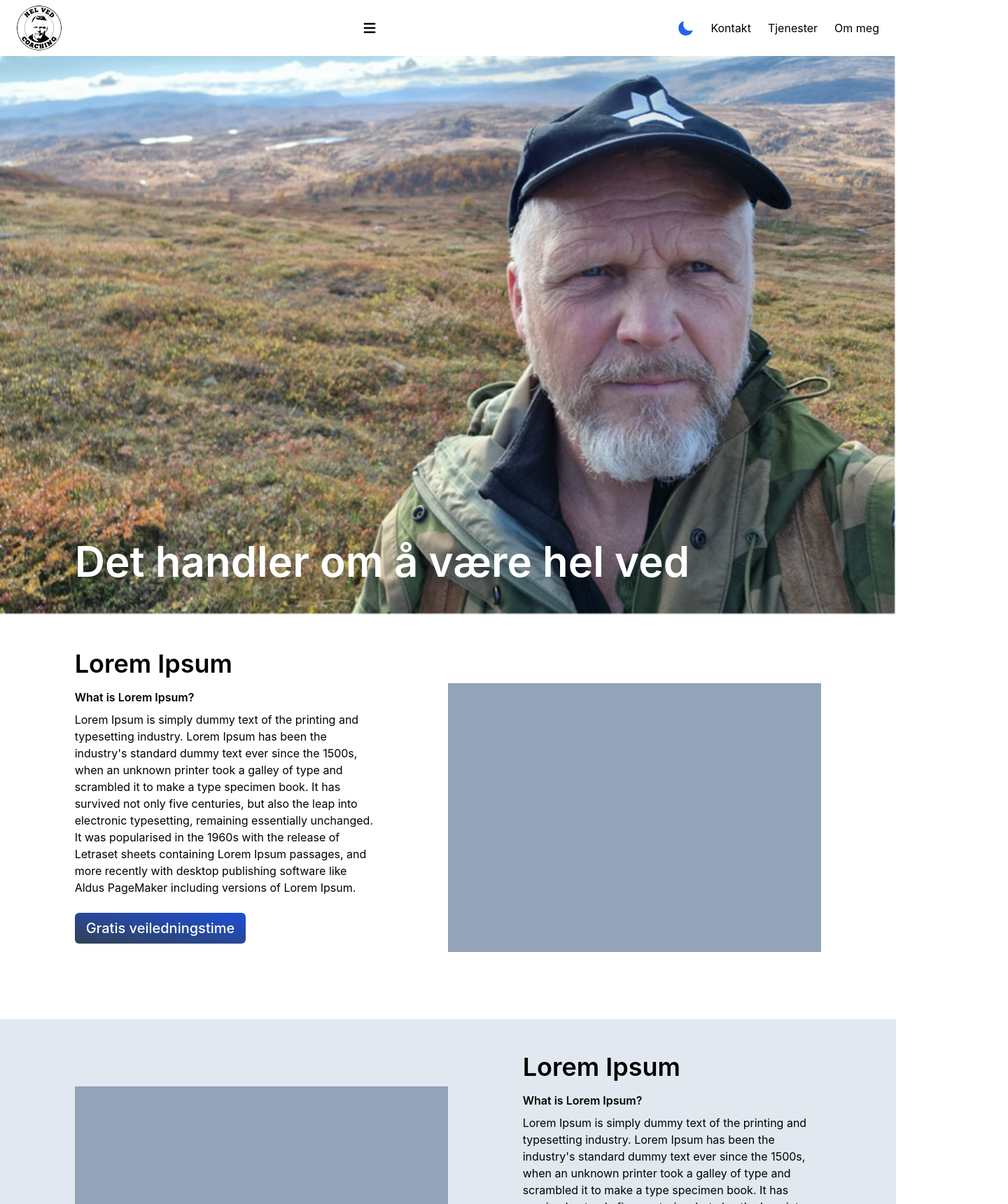
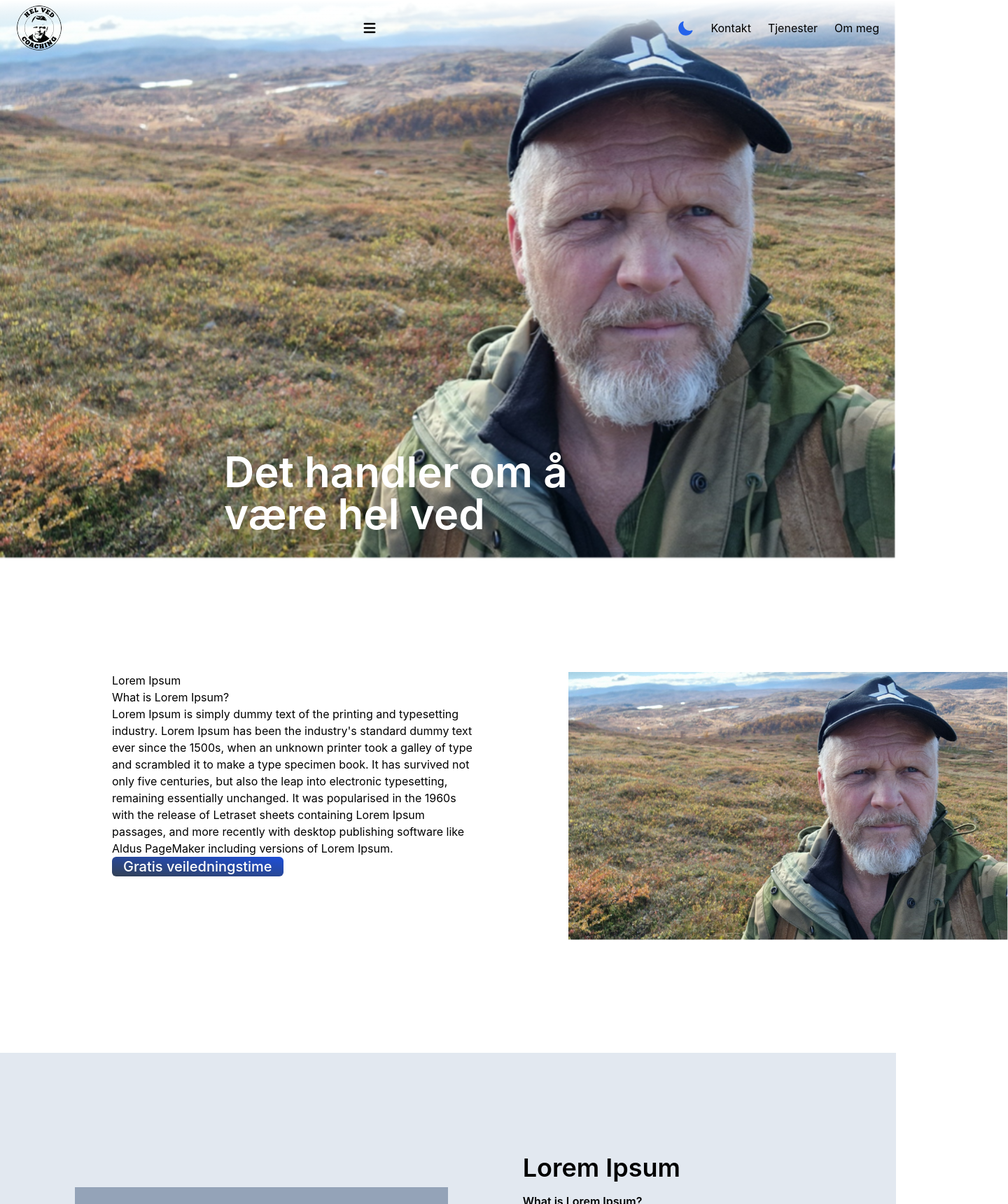
Before and after one commit to tebendheim/jancoach, a React (Vite) app: page / in a window 1280 px wide. Shown: the top 1720 px of the page at 70% size, 1440 px wide, since content can reach past the window. Built offline with nearby package versions, Linux system fonts and the light colour scheme.

Commit message:
fikset navbar problematikk. Jobber med å endre første seksjon i home

```diff
--- a/src/App.tsx
+++ b/src/App.tsx
@@ -21,7 +21,6 @@ function App({}: React.HTMLAttributes<HTMLDivElement>) {
 
   return (
     <BrowserRouter>
-      <Navbar />
       <Routes>
         <Route path="/">
           <Route index element={<Home />} />
@@ -30,7 +29,6 @@ function App({}: React.HTMLAttributes<HTMLDivElement>) {
           <Route path="om" element={<Om />} />
         </Route>
       </Routes>
-      <Footer />
     </BrowserRouter>
   );
 }
--- a/src/Components/Footer.tsx
+++ b/src/Components/Footer.tsx
@@ -1,40 +1,53 @@
-import React, { ReactComponentElement, useState, useEffect } from 'react';
-import {Link} from 'react-router-dom'
+import React, { ReactComponentElement, useState, useEffect } from "react";
+import { Link } from "react-router-dom";
 import { AcademicCapIcon, MoonIcon, SunIcon } from "@heroicons/react/24/solid";
 import { useDarkMode } from "usehooks-ts";
-import logo from "../../Bilder/Logo (2).svg"
+import logo from "../../Bilder/Logo (2).svg";
 
 const Footer: React.FC = () => {
   return (
-
-    <footer className="rounded-lg shadow bg-slate-200 dark:bg-slate-800 col-start-2 col-span-10 mb-4 row-start-4">
+    <footer className="absolute bottom-0 z-0 rounded-lg shadow bg-slate-200 dark:bg-slate-800">
       <div className="w-full max-w-screen-xl mx-auto p-4 md:py-8">
         <div className="sm:flex sm:items-center sm:justify-between">
           <Link to="#" className="flex items-center mb-4 sm:mb-0 ">
-                    <img src={logo} className="h-8 mr-3 bg-white rounded-full" alt="Flowbite Logo" />
-                    <span className="self-center text-2xl font-semibold whitespace-nowrap dark:text-white">Hel Ved Coaching</span>
+            <img
+              src={logo}
+              className="h-8 mr-3 bg-white rounded-full"
+              alt="Flowbite Logo"
+            />
+            <span className="self-center text-2xl font-semibold whitespace-nowrap dark:text-white">
+              Hel Ved Coaching
+            </span>
           </Link>
           <ul className="flex flex-wrap items-center mb-6 text-sm font-medium text-gray-500 sm:mb-0 dark:text-gray-400">
             <li>
-                        <Link to="#" className="mr-4 hover:underline md:mr-6 ">About</Link>
+              <Link to="#" className="mr-4 hover:underline md:mr-6 ">
+                About
+              </Link>
             </li>
             <li>
-                        <Link to="#" className="mr-4 hover:underline md:mr-6">Privacy Policy</Link>
+              <Link to="#" className="mr-4 hover:underline md:mr-6">
+                Privacy Policy
+              </Link>
             </li>
             <li>
-                        <Link to="#" className="mr-4 hover:underline md:mr-6 ">Licensing</Link>
+              <Link to="#" className="mr-4 hover:underline md:mr-6 ">
+                Licensing
+              </Link>
             </li>
             <li>
-                        <Link to="#" className="hover:underline">Contact</Link>
+              <Link to="#" className="hover:underline">
+                Contact
+              </Link>
             </li>
           </ul>
         </div>
         <hr className="my-6 border-gray-200 sm:mx-auto dark:border-gray-700 lg:my-8" />
-            <span className="block text-sm text-gray-500 sm:text-center dark:text-gray-400">© 2023 <span className="hover:underline">Tom-Elbin bendheim</span></span>
+        <span className="block text-sm text-gray-500 sm:text-center dark:text-gray-400">
+          © 2023 <span className="hover:underline">Tom-Elbin bendheim</span>
+        </span>
       </div>
     </footer>
-
-
   );
-}
+};
 export default Footer;
--- a/src/Components/Navbar.tsx
+++ b/src/Components/Navbar.tsx
@@ -21,7 +21,7 @@ const Navbar: React.FC = () => {
 
   const { isDarkMode, toggle } = useDarkMode();
   return (
-    <section className="sticky top-0">
+    <section className="sticky top-0 z-10">
       {/* <nav className={` md:h-24 grid grid-rows-1 grid-cols-1 fixed bg-gradient-to-b from-white to-transparent bg-opacity-20 dark:bg-gradient-to-b dark:from-black    dark:bg-opacity-20 w-full `}> */}
       <nav
         // className={`w-full  fixed bg-gradient-to-b from-white to-transparent bg-opacity-80 dark:from-black dark:to-transparent`}
--- /dev/null
+++ b/src/Components/NavbarPicture.tsx
@@ -0,0 +1,35 @@
+import React, { ReactNode } from "react";
+import Navbar from "../Components/Navbar";
+
+type Size = "screen" | "full" | "custom";
+
+interface BildeProps {
+  imgUrl: string;
+  height: Size | number; // Can be a string or a number
+  width: Size | number; // Can be a string or a number
+  componentHeight: Size | number;
+  tekstkomponent: React.FC;
+  children?: ReactNode; // Children can be any valid ReactNode
+}
+
+const NavbarPicture: React.FC<BildeProps> = ({
+  imgUrl,
+  height,
+  width,
+  componentHeight,
+  tekstkomponent: TekstKomponent,
+  children,
+}) => {
+  return (
+    <section className={`relative h-${componentHeight}`}>
+      <Navbar />
+      <div
+        className="absolute top-0 z-0 h-full w-full bg-no-repeat bg-cover bg-right-bottom bg-clip-content"
+        style={{ backgroundImage: `url(${imgUrl})` }}
+      ></div>
+      {TekstKomponent && <TekstKomponent />}
+    </section>
+  );
+};
+
+export default NavbarPicture;
--- a/src/Pages/Home.tsx
+++ b/src/Pages/Home.tsx
@@ -1,39 +1,39 @@
 import React from "react";
 import { Navigate, Link } from "react-router-dom";
 import OmHome from "../Components/OmHome";
-import Navbar from "../Components/Navbar";
 import JanPaaFjeler from "../../Bilder/janPaaFjellet.png";
 import MyButton from "../Components/MyButton";
+import Navbar from "../Components/Navbar";
+import NavbarPicture from "../Components/NavbarPicture";
 
 function Home(): JSX.Element {
   // h-full w-full relative -top-24 left-0
+
+  const navSlogan = () => {
+    return (
+      <div className="absolute bottom-9 left-1/2 transform -translate-x-1/2">
+        <p className="bottom-0 font-semibold sm:text-lg md:text-2xl lg:text-4xl xl:text-6xl text-white">
+          Det handler om å være hel ved
+        </p>
+      </div>
+    );
+  };
+
   return (
-    <section className="col-span-full grid grid-rows-4-auto grid-cols-12">
-      <section className="row-start-1 row-span-2 col-start-1 col-span-full">
-        <div
-          className="h-screen
-						bg-[url('/Bilder/janPaaFjellet.png')]
-						bg-no-repeat
-						bg-cover bg-right-bottom bg-clip-content z-0 "
-        >
-          <div className="relative h-full pt-16 md:pt-24 grid grid-rows-12 grid-cols-12 ">
-            <div className="relative self-end col-start-2 row-start-12 col-span-11 pb-12">
-              <p className="self-start font-semibold sm:text-lg md:text-2xl lg:text-4xl xl:text-6xl text-white">
-                Det handler om å være hel ved
-              </p>
-            </div>
-          </div>
-        </div>
-      </section>
-      <section className=" w-full row-start-3 row-span-1 col-start-1 col-span-12 grid grid-rows-4-auto grid-cols-12 py-12">
-        <div className="col-start-2 md:col-start-2 md:col-span-4 col-span-10 row-start-1 row-span-1 flex flex-col max-h-full min-h-fit">
-          <h1 className="text-4xl font-semibold dark:text-white">
-            Lorem Ipsum
-          </h1>
-          <h2 className="pt-4 font-semibold dark:text-white">
-            What is Lorem Ipsum?
-          </h2>
-          <p className="pt-2 mb-6 dark:text-white">
+    <section>
+      <NavbarPicture
+        imgUrl="/Bilder/janPaaFjellet.png"
+        componentHeight={"screen"}
+        height="screen"
+        width={"screen"}
+        tekstkomponent={navSlogan}
+      />
+
+      <section className="flex flex-row justify-between gap-32 mx-40 my-40 w-full">
+        <div className="w-5/12">
+          <h1 className="">Lorem Ipsum</h1>
+          <h2 className="">What is Lorem Ipsum?</h2>
+          <p className="">
             Lorem Ipsum is simply dummy text of the printing and typesetting
             industry. Lorem Ipsum has been the industry's standard dummy text
             ever since the 1500s, when an unknown printer took a galley of type
@@ -46,12 +46,16 @@ function Home(): JSX.Element {
           </p>
 
           <MyButton
-            className="w-fit py-2 self-start"
+            className="w-fit inline-flex"
             buttonText="Gratis veiledningstime"
             to="/kontakt"
           />
         </div>
-        <div className=" row-start-2 col-start-2 w-full col-span-10 h-96 md:col-start-7 md:row-start-1  bg-slate-400 row-span-1 my-12 md:col-span-5"></div>
+        <div
+          className={` h-96 w-1/2
+      				bg-no-repeat bg-cover bg-right-bottom bg-clip-content`}
+          style={{ backgroundImage: `url(${"/Bilder/janPaaFjellet.png"})` }}
+        ></div>
       </section>
 
       <section className=" bg-slate-200 dark:bg-slate-800 row-start-4 row-span-1 col-start-1 col-span-12 grid grid-rows-4-auto grid-cols-12 py-12"></section>
--- a/tailwind.config.cjs
+++ b/tailwind.config.cjs
@@ -1,30 +1,29 @@
 /** @type {import('tailwindcss').Config} */
 module.exports = {
-	darkMode:"class",
-	content: ['index.html', './src/**/*.{html,js,jsx,ts,tsx}'],
+  darkMode: "class",
+  content: ["index.html", "./src/**/*.{html,js,jsx,ts,tsx}"],
   theme: {
     extend: {
-			colors:{
-				"nav":"rgb(210,190,210)",
-				"background": "rgb(210,190,210",
+      colors: {
+        nav: "rgb(210,190,210)",
+        background: "rgb(210,190,210",
       },
-			gridAutoRows:{
-				"3":"auto 1fr auto auto / auto 1fr",
-				"4-auto": "auto auto auto auto"
+      gridAutoRows: {
+        3: "auto 1fr auto auto / auto 1fr",
+        "4-auto": "auto auto auto auto",
       },
-			gridTemplateRows:{
-				"navBar2":"4rem auto",
-				"navBar1":"4rem",
-				"12":"repeat(12,1fr)"
+      gridTemplateRows: {
+        navBar2: "4rem auto",
+        navBar1: "4rem",
+        12: "repeat(12,1fr)",
       },
-			gridRowStart:{
-				"8":"8",
-				"9":"9",
-				"10":"10",
-				"11":"11",
-				"12":"12",
+      gridRowStart: {
+        8: "8",
+        9: "9",
+        10: "10",
+        11: "11",
+        12: "12",
       },
-
     },
   },
   plugins: [],
```
Lines whose indentation alone changed are shown as unchanged.
